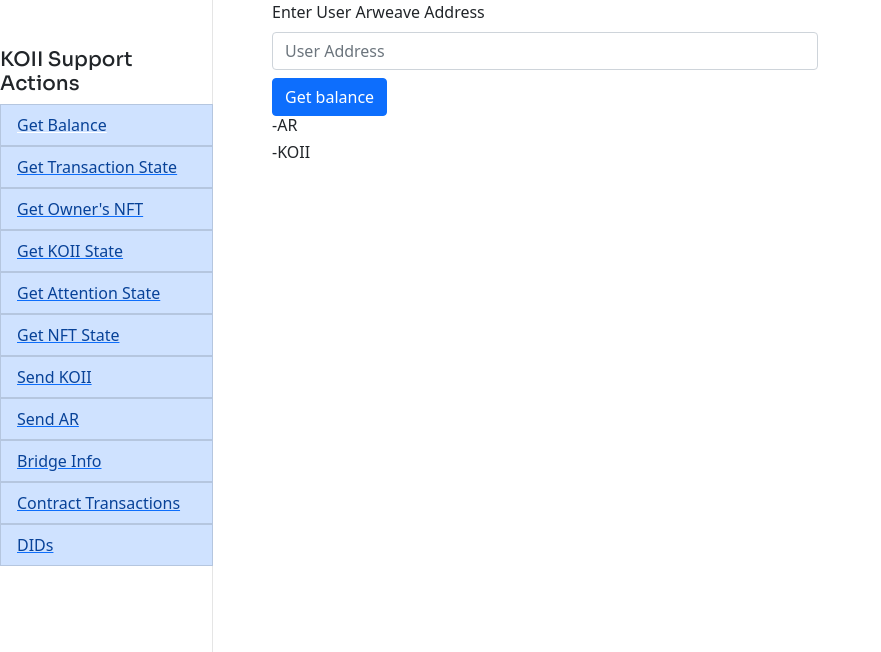
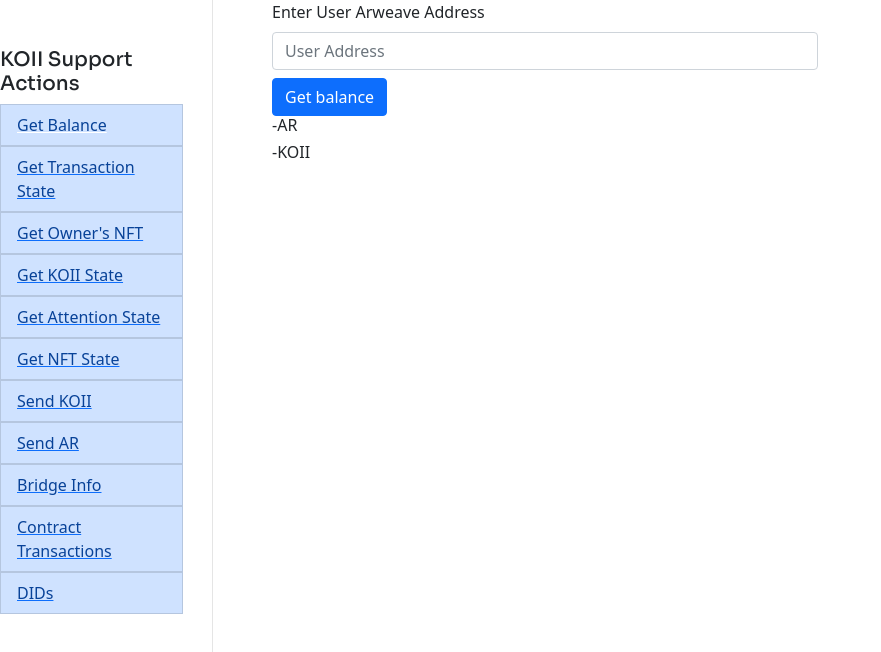
Before and after one commit to koii-network/support-UI, a React (Create React App) app: page /#/ in a window 1280 px wide. Shown: the top 652 px of the page, without its empty margins (0-881 px from the left). Built offline with nearby package versions, Linux system fonts and the light colour scheme; what @_koi/sdk would draw is missing.

Commit message:
update sidebar design

```diff
--- a/src/components/sidebar/index.js
+++ b/src/components/sidebar/index.js
@@ -1,12 +1,12 @@
 import "./style.css";
 import React from "react";
 import { Nav } from "react-bootstrap";
-import { Link, NavLink } from "react-router-dom";
+import { NavLink } from "react-router-dom";
 function Sidebar() {
   return (
     <>
       <Nav
-        className="col-md-2 d-none d-md-block  sidebar"
+        className="col-md-2 d-none d-md-block sidebar"
       >
         <div className="sidebar-sticky">
           <h3 className="font-main" style={{  fontSize: "20px" }}>
--- a/src/components/sidebar/style.css
+++ b/src/components/sidebar/style.css
@@ -5,7 +5,7 @@
     left: 0;
     min-height: 100vh !important;
     z-index: 100;
-    padding: 48px 0 0;
+    padding: 48px 30px 30px 30px;
     box-shadow: inset -1px 0 0 rgba(0, 0, 0, .1);
 }
 #sidebar-wrapper{
@@ -29,3 +29,6 @@
 .active{
     color: white;
 }
+/* @media (max-width: 640px) {
+
+} */
```
